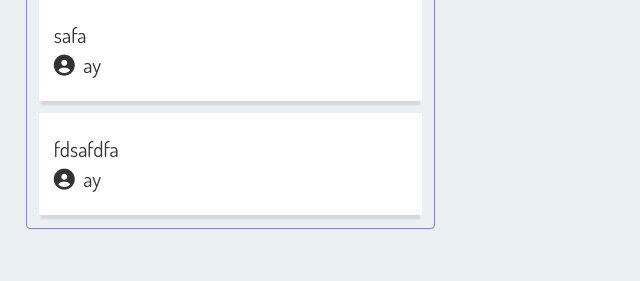
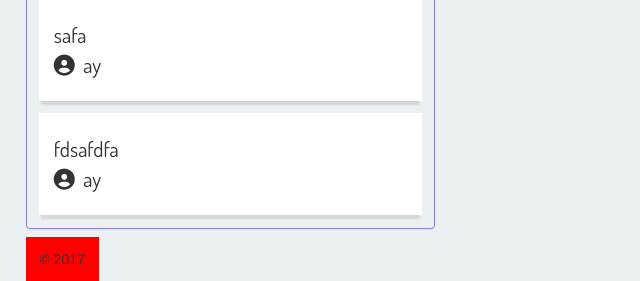
Before and after one commit to gracening/sprint-reviewer, a Rails app: page / in a window 1280 px wide. Shown: the part 1670-1951 px from the top of the page, without its empty margins (0-640 px from the left). Before the commit the page ends 1919 px from the top, so only its background shows below. Run offline with Rails 7, Linux system fonts and the light colour scheme; data comes from the database, SQL or seed files in the repository; some libraries are stand-ins or nearby versions; some web fonts are replaced.

Commit message:
Add copyright

```diff
--- a/website/app/assets/stylesheets/application.css
+++ b/website/app/assets/stylesheets/application.css
@@ -149,3 +149,13 @@ body {
 .addEntry {
     width: 100%;
 }
+
+/*FOOTER*/
+
+.footer {
+    text-align: center;
+    width: 50%;
+    margin: 0 auto;
+    padding: 1em;
+    background-color: red;
+}
--- a/website/app/views/layouts/application.html.erb
+++ b/website/app/views/layouts/application.html.erb
@@ -73,7 +73,7 @@
                         <input class="addEntry" type="text" ng-model="goodInput">
                       </div>
                       <div class="modal-footer">
-                        <button type="button" class="btn btn-default" data-dismiss="modal" ng-click="addGood(goodInput)">suh</button>
+                        <button type="button" class="btn btn-default" data-dismiss="modal" ng-click="addGood(goodInput)">Add</button>
                       </div>
                     </div>
 
@@ -173,7 +173,8 @@
 
       </div>
 
+
     </div>
-
+    <span class="footer">&copy 2017</span>
   </body>
 </html>
```
